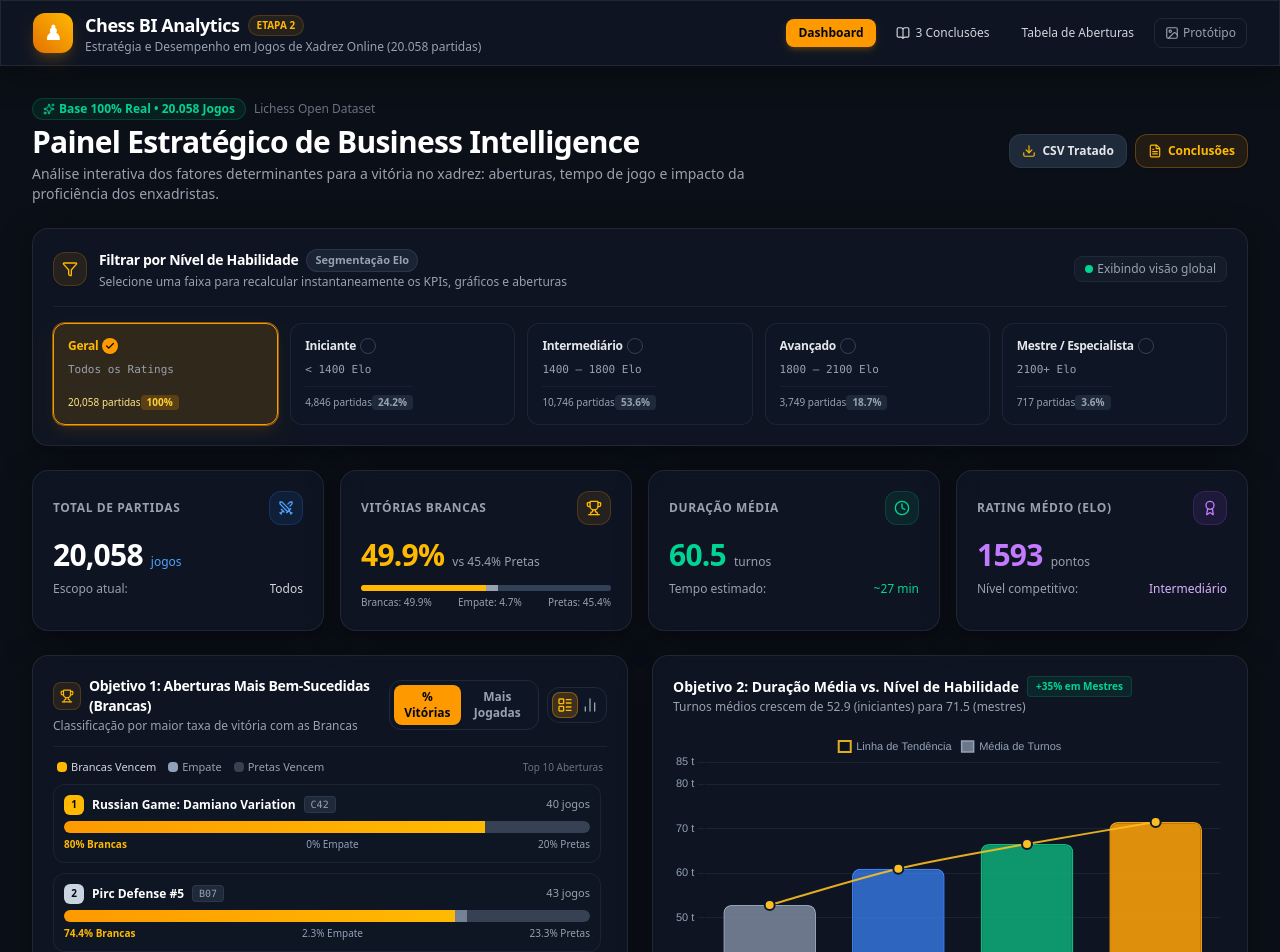
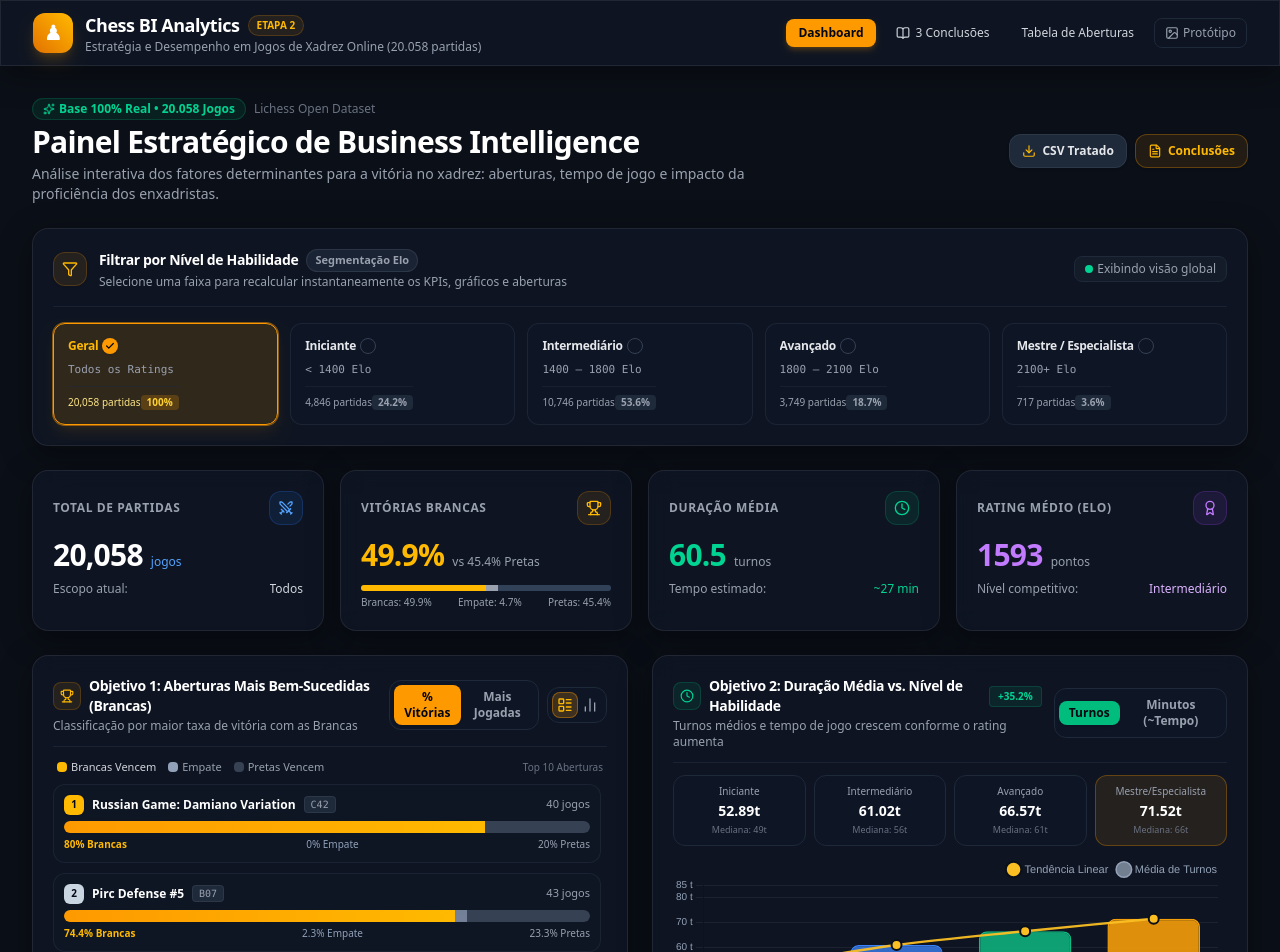
Before and after one commit to joaopereirajp/chess_bi, a Next.js app: page / in a window 1280 px wide. Shown: the top 952 px of the page. Built offline with nearby package versions, Linux system fonts and the light colour scheme.

Commit message:
feat(ui): nova visualizacao do Objetivo 2 com comparativo direto, toggle turnos vs minutos e simetria de layout

```diff
--- a/src/components/DurationChart.jsx
+++ b/src/components/DurationChart.jsx
@@ -1,9 +1,11 @@
 'use client';
 
-import { useEffect, useRef } from 'react';
+import { useState, useEffect, useRef } from 'react';
 import Chart from 'chart.js/auto';
+import { Clock, TrendingUp, Sparkles, Award } from 'lucide-react';
 
 export default function DurationChart({ turnsByTier }) {
+  const [metricUnit, setMetricUnit] = useState('turns'); // 'turns' | 'minutes'
   const canvasRef = useRef(null);
   const chartInstance = useRef(null);
 
@@ -14,10 +16,19 @@ export default function DurationChart({ turnsByTier }) {
       chartInstance.current.destroy();
     }
 
-    const labels = turnsByTier.map((t) => t.tier.split(' ')[0]); // 'Iniciante', 'Intermediário', etc.
+    const labels = turnsByTier.map((t) => t.tier.split(' ')[0]);
     const fullLabels = turnsByTier.map((t) => t.tier);
-    const avgTurns = turnsByTier.map((t) => t.avg_turns);
-    const medianTurns = turnsByTier.map((t) => t.median_turns);
+
+    // Valores para 'turns' ou 'minutes'
+    const dataValues = turnsByTier.map((t) =>
+      metricUnit === 'turns' ? t.avg_turns : Math.round(t.avg_turns * 0.45)
+    );
+
+    const medianValues = turnsByTier.map((t) =>
+      metricUnit === 'turns' ? t.median_turns : Math.round(t.median_turns * 0.45)
+    );
+
+    const unitSuffix = metricUnit === 'turns' ? ' turnos' : ' min';
 
     const ctx = canvasRef.current.getContext('2d');
 
@@ -27,13 +38,13 @@ export default function DurationChart({ turnsByTier }) {
         labels: labels,
         datasets: [
           {
-            label: 'Média de Turnos',
-            data: avgTurns,
+            label: metricUnit === 'turns' ? 'Média de Turnos' : 'Tempo Estimado (min)',
+            data: dataValues,
             backgroundColor: [
-              'rgba(148, 163, 184, 0.7)',  // Iniciante - cinza azulado
-              'rgba(59, 130, 246, 0.75)',  // Intermediário - azul
-              'rgba(16, 185, 129, 0.8)',   // Avançado - verde esmeralda
-              'rgba(245, 158, 11, 0.9)',   // Mestre - dourado âmbar
+              'rgba(148, 163, 184, 0.75)', // Iniciante - Slate
+              'rgba(59, 130, 246, 0.8)',   // Intermediário - Azul
+              'rgba(16, 185, 129, 0.85)',  // Avançado - Esmeralda
+              'rgba(245, 158, 11, 0.9)',   // Mestre - Âmbar Dourado
             ],
             borderColor: [
               'rgba(148, 163, 184, 1)',
@@ -46,17 +57,18 @@ export default function DurationChart({ turnsByTier }) {
             order: 2,
           },
           {
-            label: 'Linha de Tendência',
-            data: avgTurns,
+            label: 'Tendência Linear',
+            data: dataValues,
             type: 'line',
-            borderColor: 'rgba(251, 191, 36, 0.9)',
-            borderWidth: 2,
+            borderColor: 'rgba(251, 191, 36, 0.95)',
+            borderWidth: 2.5,
             pointBackgroundColor: '#fbbf24',
-            pointBorderColor: '#0f172a',
+            pointBorderColor: '#0b0f17',
             pointBorderWidth: 2,
             pointRadius: 5,
+            pointHoverRadius: 7,
             fill: false,
-            tension: 0.3,
+            tension: 0.35,
             order: 1,
           },
         ],
@@ -68,10 +80,12 @@ export default function DurationChart({ turnsByTier }) {
           legend: {
             display: true,
             position: 'top',
+            align: 'end',
             labels: {
               color: '#94a3b8',
               font: { size: 11 },
               boxWidth: 12,
+              usePointStyle: true,
             },
           },
           tooltip: {
@@ -86,13 +100,14 @@ export default function DurationChart({ turnsByTier }) {
               label: (item) => {
                 const d = turnsByTier[item.dataIndex];
                 if (item.dataset.type === 'line') {
-                  return `Tendência: ${d.avg_turns} turnos`;
+                  return `Tendência: ${item.raw}${unitSuffix}`;
                 }
+                const estMin = Math.round(d.avg_turns * 0.45);
                 return [
-                  `Média: ${d.avg_turns} turnos`,
+                  `Média: ${d.avg_turns} turnos (~${estMin} min)`,
                   `Mediana: ${d.median_turns} turnos`,
                   `Volume: ${d.count.toLocaleString()} partidas`,
-                  `Variação: ${d.min_turns} a ${d.max_turns} turnos`,
+                  `Variação: de ${d.min_turns} a ${d.max_turns} turnos`,
                 ];
               },
             },
@@ -102,19 +117,17 @@ export default function DurationChart({ turnsByTier }) {
           x: {
             ticks: {
               color: '#e2e8f0',
-              font: { size: 11, weight: '500' },
+              font: { size: 11, weight: '600' },
             },
-            grid: {
-              display: false,
-            },
+            grid: { display: false },
           },
           y: {
-            min: 30,
-            max: 85,
+            min: metricUnit === 'turns' ? 30 : 15,
+            max: metricUnit === 'turns' ? 85 : 40,
             ticks: {
-              callback: (val) => `${val} t`,
+              callback: (val) => `${val}${metricUnit === 'turns' ? ' t' : 'm'}`,
               color: '#94a3b8',
-              font: { size: 11 },
+              font: { size: 10 },
             },
             grid: {
               color: 'rgba(255, 255, 255, 0.06)',
@@ -127,25 +140,93 @@ export default function DurationChart({ turnsByTier }) {
     return () => {
       if (chartInstance.current) chartInstance.current.destroy();
     };
-  }, [turnsByTier]);
+  }, [turnsByTier, metricUnit]);
 
   return (
-    <div className="glass-panel rounded-2xl p-5 border border-gray-800 flex flex-col h-[400px]">
-      <div className="flex items-center justify-between mb-4">
+    <div className="glass-panel rounded-2xl p-5 border border-gray-800 flex flex-col h-[460px] shadow-xl">
+      {/* Top Header of Card */}
+      <div className="flex flex-col sm:flex-row sm:items-center justify-between gap-3 pb-3 border-b border-gray-800/80 mb-3">
         <div>
           <div className="flex items-center space-x-2">
-            <h3 className="text-sm font-bold text-white">Objetivo 2: Duração Média vs. Nível de Habilidade</h3>
+            <div className="p-1.5 rounded-lg bg-emerald-500/10 text-emerald-400 border border-emerald-500/20">
+              <Clock className="w-3.5 h-3.5" />
+            </div>
+            <h3 className="text-sm font-bold text-white tracking-tight">
+              Objetivo 2: Duração Média vs. Nível de Habilidade
+            </h3>
             <span className="text-[10px] bg-emerald-500/10 text-emerald-400 px-2 py-0.5 rounded border border-emerald-500/20 font-semibold">
-              +35% em Mestres
+              +35.2%
             </span>
           </div>
           <p className="text-xs text-gray-400 mt-0.5">
-            Turnos médios crescem de 52.9 (iniciantes) para 71.5 (mestres)
+            Turnos médios e tempo de jogo crescem conforme o rating aumenta
           </p>
         </div>
+
+        {/* Toggle Unit Button */}
+        <div className="flex items-center bg-gray-900/80 rounded-xl p-1 border border-gray-800 self-start sm:self-auto">
+          <button
+            onClick={() => setMetricUnit('turns')}
+            className={`px-2.5 py-1 rounded-lg text-xs font-semibold transition-all cursor-pointer ${
+              metricUnit === 'turns'
+                ? 'bg-emerald-500 text-gray-950 shadow-sm font-bold'
+                : 'text-gray-400 hover:text-white'
+            }`}
+          >
+            Turnos
+          </button>
+          <button
+            onClick={() => setMetricUnit('minutes')}
+            className={`px-2.5 py-1 rounded-lg text-xs font-semibold transition-all cursor-pointer ${
+              metricUnit === 'minutes'
+                ? 'bg-emerald-500 text-gray-950 shadow-sm font-bold'
+                : 'text-gray-400 hover:text-white'
+            }`}
+          >
+            Minutos (~Tempo)
+          </button>
+        </div>
       </div>
+
+      {/* 4 Quick Stat Comparison Pills */}
+      <div className="grid grid-cols-4 gap-2 mb-2">
+        {turnsByTier.map((t, idx) => {
+          const estMin = Math.round(t.avg_turns * 0.45);
+          const isMaster = idx === 3;
+          return (
+            <div
+              key={idx}
+              className={`p-2 rounded-xl text-center border transition-all ${
+                isMaster
+                  ? 'bg-amber-500/10 border-amber-500/30 text-amber-300'
+                  : 'bg-gray-900/60 border-gray-800 text-gray-300'
+              }`}
+            >
+              <div className="text-[10px] text-gray-400 font-medium truncate">
+                {t.tier.split(' ')[0]}
+              </div>
+              <div className="text-sm font-extrabold text-white mt-0.5">
+                {metricUnit === 'turns' ? `${t.avg_turns}t` : `${estMin}m`}
+              </div>
+              <div className="text-[9px] text-gray-500 mt-0.5">
+                Mediana: {t.median_turns}t
+              </div>
+            </div>
+          );
+        })}
+      </div>
+
+      {/* Canvas Area */}
       <div className="flex-1 min-h-0 relative">
         <canvas ref={canvasRef} />
+      </div>
+
+      {/* Analytical Insight Footer Banner */}
+      <div className="mt-2.5 p-2 rounded-xl bg-gray-900/60 border border-gray-800/80 text-[11px] text-gray-400 flex items-center space-x-2">
+        <Sparkles className="w-3.5 h-3.5 text-amber-400 shrink-0" />
+        <span className="truncate">
+          <strong>Insight:</strong> Iniciantes encerram em ~52 turnos (erros precoces); Mestres sustentam finais técnicos até ~71 turnos (+35%).
+        </span>
       </div>
     </div>
   );
```
